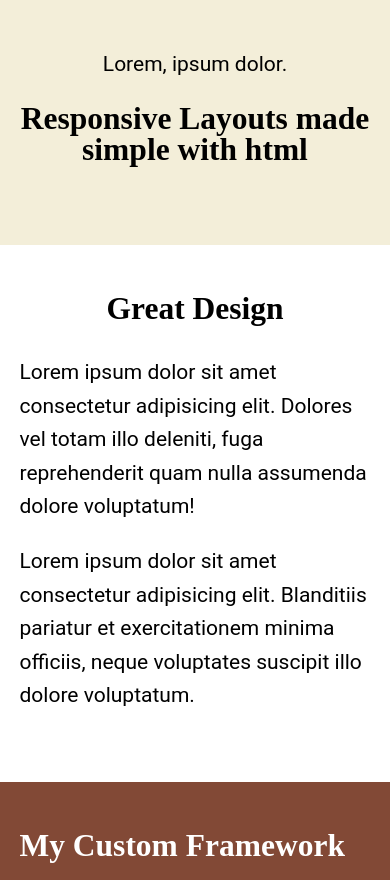
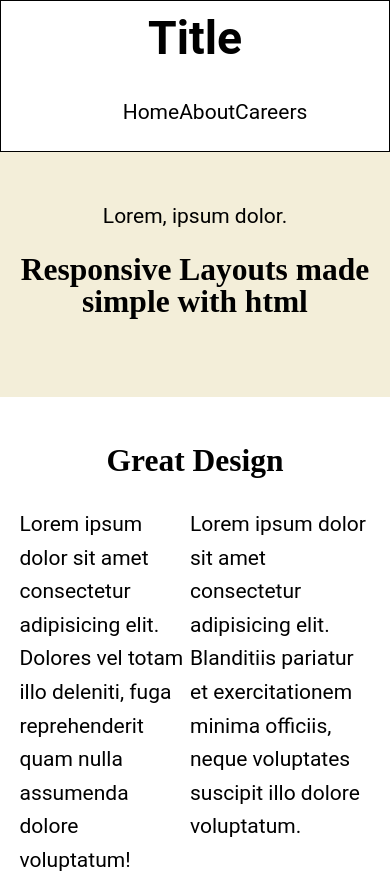
Before and after one commit to gualberto2/responsive-website-2, a plain HTML site: page index.html in a window 390 px wide. Shown: the top 880 px of the page. Drawn offline with Linux system fonts and the light colour scheme.

Commit message:
commit on master

```diff
--- a/css/style.css
+++ b/css/style.css
@@ -48,17 +48,28 @@ section{
 
 header {
     border: 1px solid black;
-    display: flex;
-    flex-direction:row;
-    flex-wrap: nowrap;
-    justify-content: space-around;
-    align-items: center;
-    align-content: center;
-    align-self: center;
+    display: grid;
+    grid-auto-flow: column;
+    grid-template-rows: 1fr;
+    grid-template-columns: 1fr 1fr;
+    grid-template-rows: 1fr;
+    gap: 0 2%;
+    grid-template-areas:
+        "title buttons" ;
 }
 
 .nav-title {
-    font-size: 2.4rem;
+    font-size: 2.9rem;
+    font-weight: 600;
+    grid-area: title;
+    display: flex;
+    flex-wrap: nowrap;
+    justify-content: start;
+    align-self: center;
+    align-items: center;
+    align-content: center;
+    grid-area: title;
+    margin-left: 4rem;
 }
 
 .nav-title a {
@@ -67,8 +78,16 @@ header {
 }
 
 .nav-buttons {
+    margin-right: 2rem;
+}
+
+.nav-buttons ul {
     display: flex;
     flex-direction: row;
+    justify-content: space-around;
+    justify-self: center;
+    align-self: center;
+    grid-area: buttons;
 }
 
 .nav-buttons ul {
@@ -87,7 +106,18 @@ header {
 
 @media (max-width: 40em) {
     header {
-        display: none;
+        display:flex;
+        flex-direction: column;
+        justify-content: space-evenly
+    }
+    .nav-title {
+        margin: 0;
+    }
+    .nav-buttons {
+        margin: 0;
+    }
+    header a {
+        text-align: center;
     }
 }
 
@@ -98,7 +128,7 @@ header {
 
 .split {
     display: flex;
-    flex-direction: column;
+    flex-direction: row;
 }
 
 @media (min-width: 40em) {
--- a/index.html
+++ b/index.html
@@ -12,7 +12,7 @@
 <body>
     <header class="nav">
         <div class="nav-title">
-            <h3><a href="">Title</a></h3>
+            <a href="">Title</a>
         </div>
         <div class="nav-buttons">
             <ul>
```
